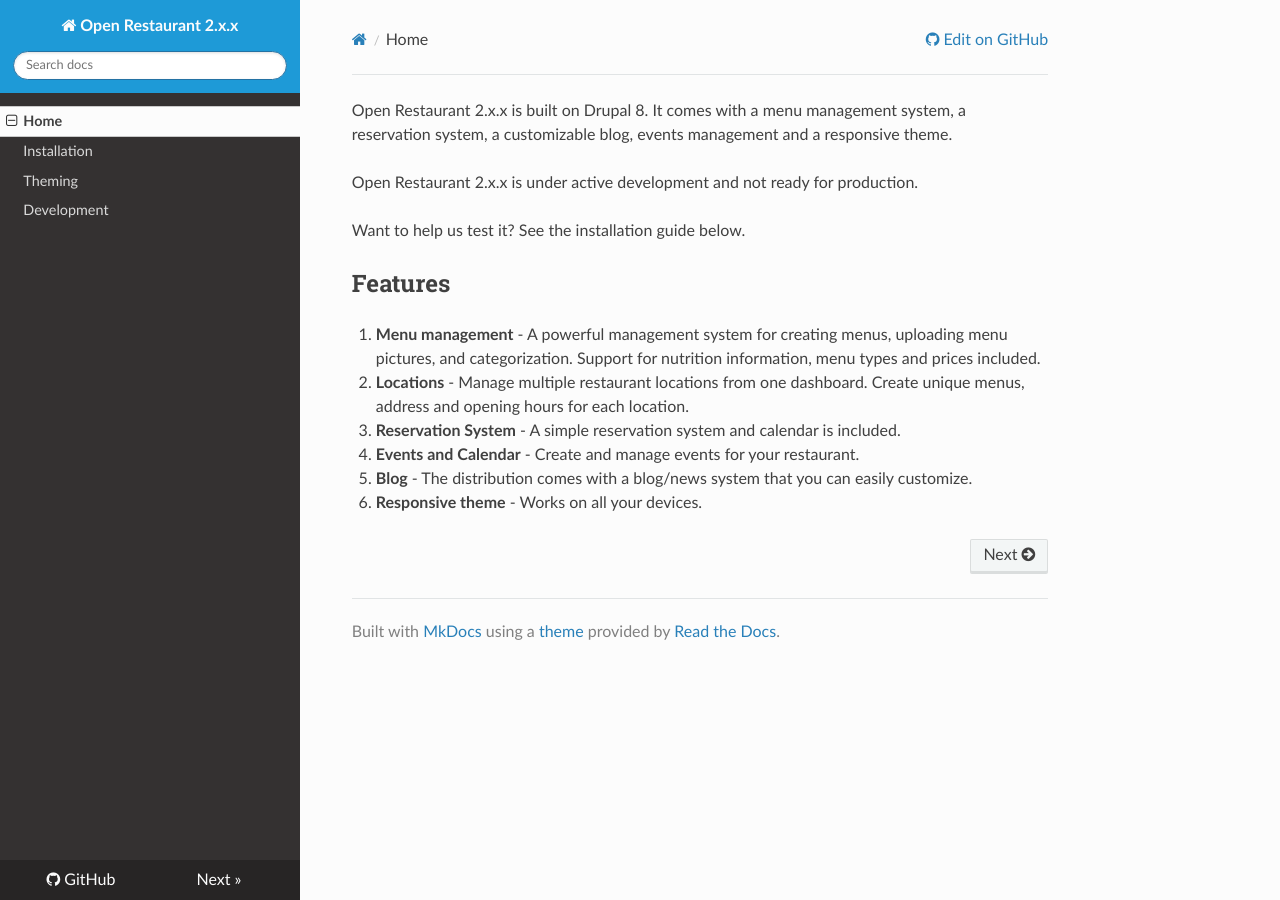
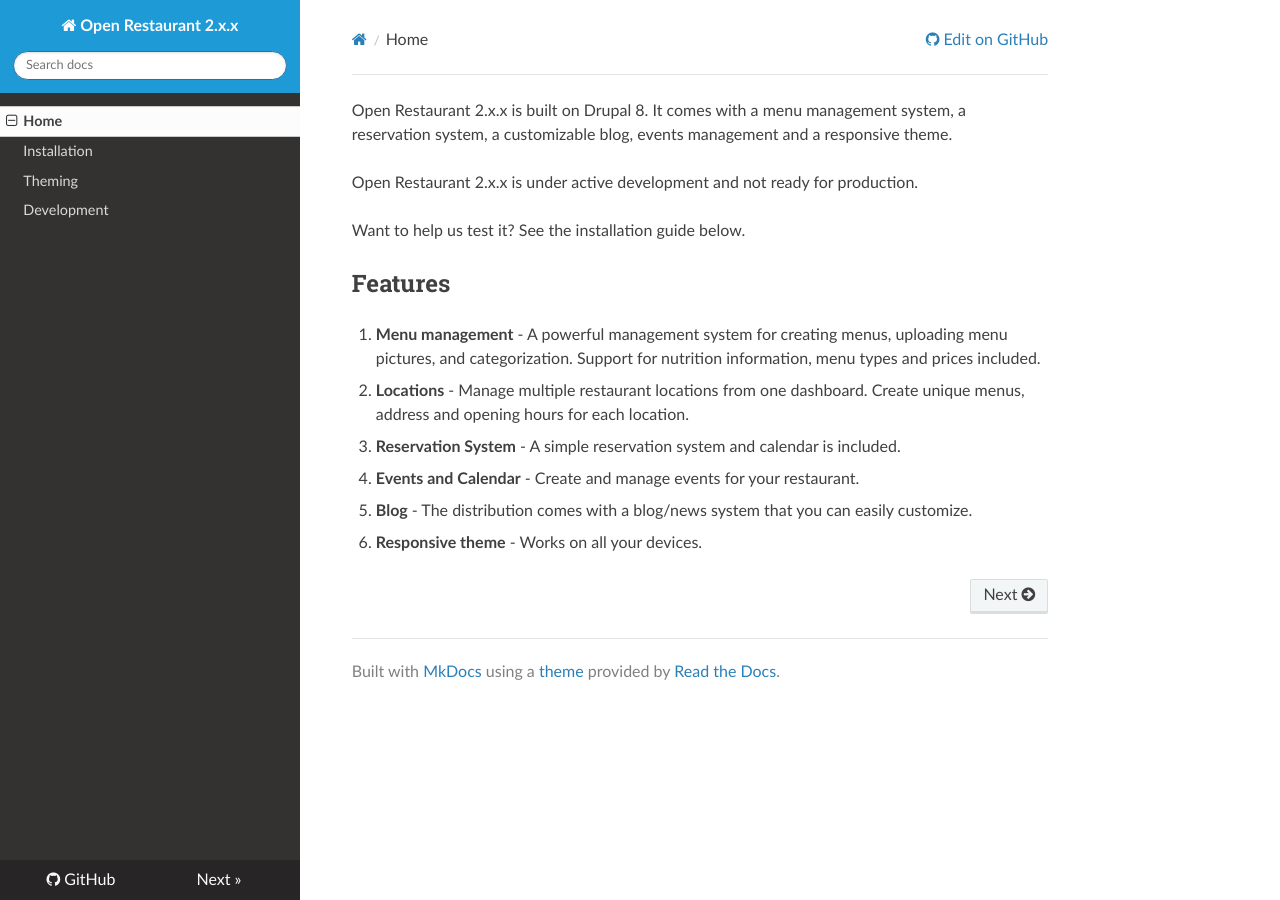
Before and after one commit to openrestaurant/docs, an MkDocs documentation site: the page built from docs/index.md, in a window 1280 px wide. Built offline with MkDocs 1.6.1, drawn with Linux system fonts in a browser that asks for light colours; nearby versions of some CDN libraries; old or Windows-style settings are respelled for this version of MkDocs.

Commit message:
Update default styles

```diff
--- a/docs/assets/css/style.css
+++ b/docs/assets/css/style.css
@@ -1,8 +1,13 @@
 /**
  * Custom styles.
  */
-.wy-nav-content-wrap {
-  background: #fcfcfc;
+body.wy-body-for-nav {
+  font-size: 100%;
+}
+
+.wy-nav-content-wrap,
+.wy-nav-content {
+  background: white;
 }
 .wy-side-nav-search,
 .wy-nav-top {
@@ -23,3 +28,13 @@
     width: 70%;
   }
 }
+
+code {
+  font-size: 100%;
+  color: black;
+  background: #f5f5f5;
+}
+
+ol li {
+  margin-bottom: 0.5em;
+}
```
